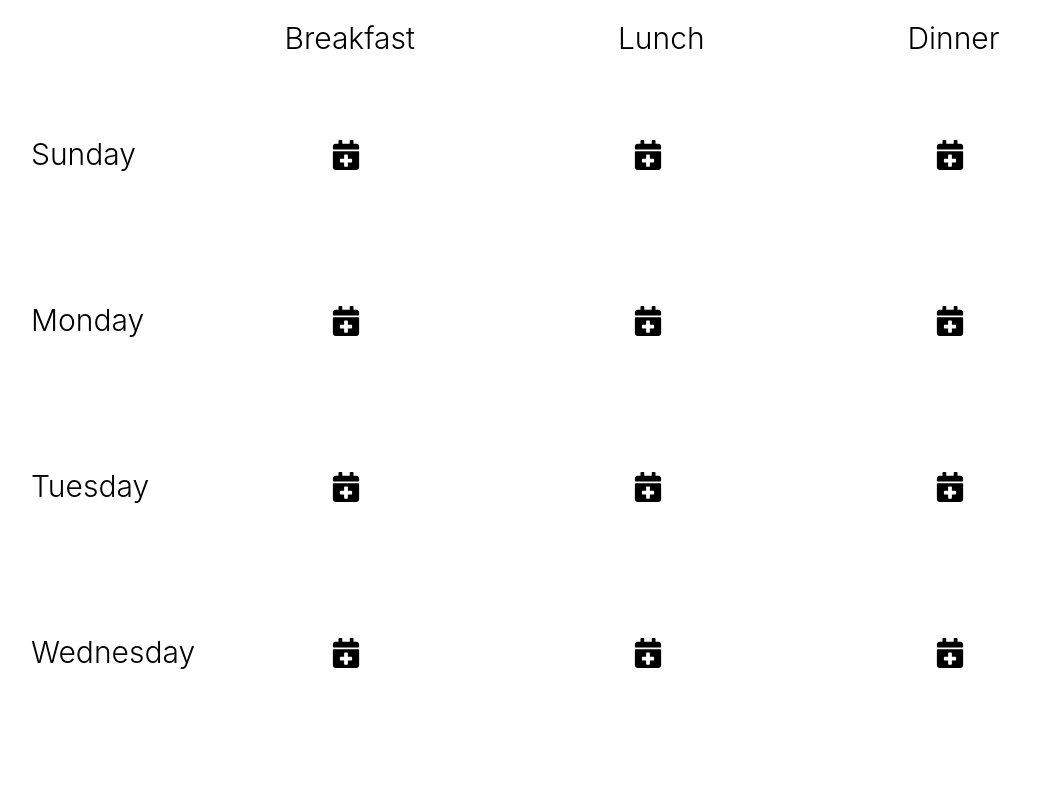
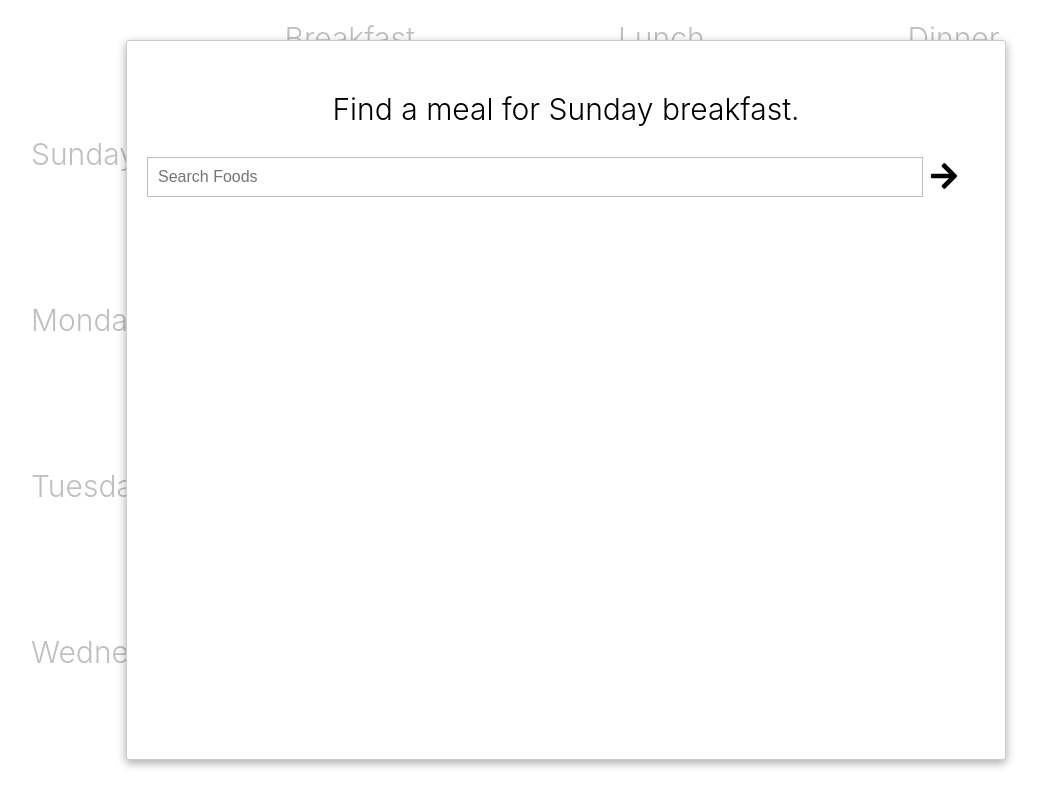
Before and after one commit to raphaabrasil/reactnd-redux-udacimeals, a React (Create React App) app: page / in a window 1280 px wide. Both pictures are taken after a click on the button 420 px from the left and 147 px from the top of the page. Shown: the top 800 px of the page, without its empty margins (74-1116 px from the left). Built offline with nearby package versions, Linux system fonts and the light colour scheme.

Commit message:
React copy and paste

```diff
--- a/package.json
+++ b/package.json
@@ -6,6 +6,8 @@
     "react": "^16.5.2",
     "react-dom": "^16.5.2",
     "react-icons": "^3.2.1",
+    "react-loading": "^2.0.3",
+    "react-modal": "^3.6.1",
     "react-redux": "^5.0.7",
     "react-scripts": "2.0.5",
     "redux": "^4.0.1"
--- a/src/components/App.js
+++ b/src/components/App.js
@@ -3,10 +3,52 @@
 import { addRecipe, removeFromCalendar } from '../actions'
 import { capitalize } from '../utils/helper'
 import { FaCalendarPlus as CalendarIcon } from 'react-icons/fa'
+import Modal from 'react-modal'
+import {FaArrowRight as ArrowRightIcon } from 'react-icons/fa'
+import Loading from 'react-loading'
+import { fetchRecipes } from '../utils/api'
+import FoodList from './FoodList'
 
 class App extends Component {
+  state = {
+    foodModalOpen: false,
+    meal: null,
+    day: null,
+    food: null,
+  }
+  openFoodModal = ({ meal, day }) => {
+    this.setState(() => ({
+      foodModalOpen: true,
+      meal,
+      day,
+    }))
+  }
+  closeFoodModal = () => {
+    this.setState(() => ({
+      foodModalOpen: false,
+      meal: null,
+      day: null,
+      food: null,
+    }))
+  }
+  searchFood = (e) => {
+    if (!this.input.value) {
+      return
+    }
+
+    e.preventDefault()
+
+    this.setState(() => ({ loadingFood: true }))
+
+    fetchRecipes(this.input.value)
+      .then((food) => this.setState(() => ({
+        food,
+        loadingFood: false,
+      })))
+  }
   render() {
-    const { calendar, remove } = this.props
+    const { foodModalOpen, loadingFood, food } = this.state
+    const { calendar, selectRecipe, remove } = this.props
     const mealOrder = ['breakfast', 'lunch', 'dinner']
 
 
@@ -35,7 +77,7 @@
                           <img src={meals[meal].image} alt={meals[meal].label}/>
                           <button onClick={() => remove({meal, day})}>Clear</button>
                         </div>
-                      : <button className='icon-btn'>
+                      : <button onClick={() => this.openFoodModal({meal, day})} className='icon-btn'>
                           <CalendarIcon size={30}/>
                         </button>}
                   </li>
@@ -44,6 +86,45 @@
             ))}
           </div>
         </div>
+
+        <Modal
+          className='modal'
+          overlayClassName='overlay'
+          isOpen={foodModalOpen}
+          onRequestClose={this.closeFoodModal}
+          contentLabel='Modal'
+        >
+          <div>
+            {loadingFood === true
+              ? <Loading delay={200} type='spin' color='#222' className='loading' />
+              : <div className='search-container'>
+                  <h3 className='subheader'>
+                    Find a meal for {capitalize(this.state.day)} {this.state.meal}.
+                  </h3>
+                  <div className='search'>
+                    <input
+                      className='food-input'
+                      type='text'
+                      placeholder='Search Foods'
+                      ref={(input) => this.input = input}
+                    />
+                    <button
+                      className='icon-btn'
+                      onClick={this.searchFood}>
+                        <ArrowRightIcon size={30}/>
+                    </button>
+                  </div>
+                  {food !== null && (
+                    <FoodList
+                      food={food}
+                      onSelect={(recipe) => {
+                        selectRecipe({ recipe, day: this.state.day, meal: this.state.meal })
+                        this.closeFoodModal()
+                      }}
+                    />)}
+                </div>}
+          </div>
+        </Modal>
 
       </div>
     )
--- /dev/null
+++ b/src/components/FoodList.js
@@ -0,0 +1,26 @@
+import React from 'react'
+
+function trim (str) {
+  return str.length > 16
+    ? str.slice(0, 16) + '...'
+    : str
+}
+
+export default function FoodList ({ food, onSelect }) {
+  if (food.length === 0) {
+    return <p>Your search has 0 results.</p>
+  }
+
+  return (
+    <ul className='food-list'>
+      {food.map((item) => (
+        <li onClick={() => onSelect(item)} key={item.label}>
+          <h3>{trim(item.label)}</h3>
+          <img src={item.image} alt={item.label} />
+          <div>{Math.floor(item.calories)} Calories</div>
+          <div>{item.source}</div>
+        </li>
+      ))}
+    </ul>
+  )
+}
```
Also changed, not shown: 2 other files (tests, documents, lock files or other folders).
